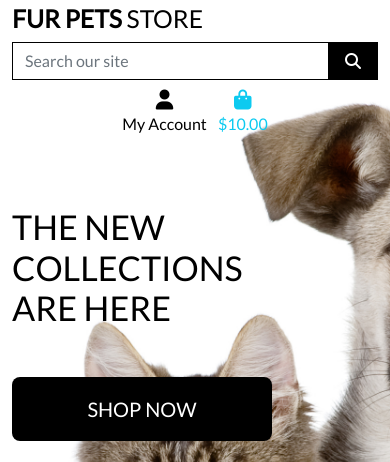
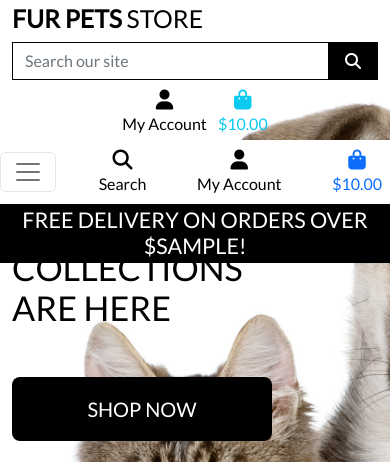
Before and after one commit to ExcellentWish/fur-pet-store, a Django app: template home/templates/home/index.html in a window 390 px wide. Shown: the top 462 px of the page. Run offline with Django 4.2, Linux system fonts and the light colour scheme; the template is opened without the code that fills it: most values are stand-ins (such as "Sample title", 1, 10 or a date in 2020); parts of the project's set-up code (start-up, migrations or seed data) failed here and were passed over; some libraries are stand-ins or nearby versions.

Commit message:
Added mobile header and main navbar

```diff
--- a/templates/base.html
+++ b/templates/base.html
@@ -108,6 +108,20 @@
         </ul>
       </div>
     </div>
+    <div class="row bg-white">
+      <nav class="navbar navbar-expand-lg navbar-light w-100">
+          <button class="navbar-toggler" type="button" data-toggle="collapse" data-target="#main-nav" aria-controls="main-nav" aria-expanded="false" aria-label="Toggle navigation">
+              <span class="navbar-toggler-icon"></span>
+          </button>
+          {% include 'includes/mobile-top-header.html' %}
+          {% include 'includes/main-nav.html' %}
+      </nav>
+  </div>
+  <div id="delivery-banner" class="row text-center">
+      <div class="col bg-black text-white">
+          <h4 class="logo-font my-1">Free delivery on orders over ${{ free_shipping_threshold }}!</h4>
+      </div>
+  </div>
   </header>
   {% if messages %}
   <div class="message-container"></div>
--- /dev/null
+++ b/templates/includes/main-nav.html
@@ -0,0 +1,51 @@
+<div class="collapse navbar-collapse" id="main-nav">
+    <ul class="navbar-nav w-auto mx-auto">
+        <li class="nav-item dropdown">
+            <a class="logo-font font-weight-bold nav-link text-black mr-5" href="#" id="all-products-link" data-bs-toggle="dropdown" aria-haspopup="true" aria-expanded="false">
+                All Products
+            </a>
+            <div class="dropdown-menu border-0" aria-labelledby="all-products-link">
+                <a href="" class="dropdown-item">By Price</a>
+                <a href="" class="dropdown-item ">By Rating</a>
+                <a href="" class="dropdown-item ">By Category</a>
+                <a href="" class="dropdown-item">All Products</a>
+            </div>
+        </li>
+
+        <li class="nav-item dropdown">
+            <a class="logo-font font-weight-bold nav-link text-black mr-5" href="#" id="food-link" data-bs-toggle="dropdown" aria-haspopup="true" aria-expanded="false">
+                Food
+            </a>
+            <div class="dropdown-menu border-0" aria-labelledby="food-link">
+                <a href="" class="dropdown-item">Dry</a>
+                <a href="" class="dropdown-item">Can</a>
+                <a href="" class="dropdown-item">Threats</a>
+                <a href="" class="dropdown-item">All Food</a>
+            </div>
+        </li>
+
+        <li class="nav-item dropdown">
+            <a class="logo-font font-weight-bold nav-link text-black mr-5" href="#" id="bed-leads-toys-link" data-bs-toggle="dropdown" aria-haspopup="true" aria-expanded="false">
+                Toys &amp; Bedding &amp; Leads
+            </a>
+            <div class="dropdown-menu border-0" aria-labelledby="bed-leads-toys-link">
+                <a href="" class="dropdown-item">Bedding</a>
+                <a href="" class="dropdown-item">Toys</a>
+                <a href="" class="dropdown-item">Leads &amp; Collors</a>
+                <a href="" class="dropdown-item">All Products</a>
+            </div>
+        </li>
+
+        <li class="nav-item dropdown">
+            <a class="logo-font font-weight-bold nav-link text-black" href="#" id="specials-link" data-bs-toggle="dropdown" aria-haspopup="true" aria-expanded="false">
+                Special Offers
+            </a>
+            <div class="dropdown-menu border-0" aria-labelledby="specials-link">
+                <a href="" class="dropdown-item">New Arrivals</a>
+                <a href="" class="dropdown-item">Deals</a>
+                <a href="" class="dropdown-item">Clearance</a>
+                <a href="" class="dropdown-item">All Specials</a>
+            </div>
+        </li>
+    </ul>
+</div>
--- /dev/null
+++ b/templates/includes/mobile-top-header.html
@@ -0,0 +1,56 @@
+<li class="list-inline-item">
+    <a class="text-black nav-link d-block d-lg-none" href="#" id="mobile-search" data-toggle="dropdown" aria-haspopup="true" aria-expanded="false">
+        <div class="text-center">
+            <div><i class="fas fa-search fa-lg"></i></div>
+            <p class="my-0">Search</p>
+        </div>
+    </a>
+    <div class="dropdown-menu border-0 w-100 p-3 rounded-0 my-0" aria-labelledby="mobile-search">
+        <form class="form" method="GET" action="">
+            <div class="input-group w-100">
+                <input class="form-control border border-black rounded-0" type="text" name="q" placeholder="Search our site">
+                <div class="input-group-append">
+                    <button class="form-control form-control btn btn-black border border-black rounded-0" type="submit">
+                        <span class="icon">
+                            <i class="fas fa-search"></i>
+                        </span>
+                    </button>
+                </div>
+            </div>
+        </form>
+    </div>
+</li>
+<li class="list-inline-item dropdown">
+    <a class="text-black nav-link d-block d-lg-none" href="#" id="user-options" data-toggle="dropdown" aria-haspopup="true" aria-expanded="false">
+        <div class="text-center">
+            <div><i class="fas fa-user fa-lg"></i></div>
+            <p class="my-0">My Account</p>
+        </div>
+    </a>
+    <div class="dropdown-menu border-0" aria-labelledby="user-options">
+        {% if request.user.is_authenticated %}
+            {% if request.user.is_superuser %}
+                <a href="{% url 'account_logout' %}" class="dropdown-item">Product Management</a>
+            {% endif %}
+            <a href="" class="dropdown-item">My Profile</a>
+            <a href="{% url 'account_logout' %}" class="dropdown-item">Logout</a>
+        {% else %}
+            <a href="{% url 'account_signup' %}" class="dropdown-item">Register</a>
+            <a href="{% url 'account_login' %}" class="dropdown-item">Login</a>
+        {% endif %}
+    </div>
+</li>
+<li class="list-inline-item">
+    <a class="{% if grand_total %}text-primary font-weight-bold{% else %}text-black{% endif %} nav-link d-block d-lg-none" href="">
+        <div class="text-center">
+            <div><i class="fas fa-shopping-bag fa-lg"></i></div>
+            <p class="my-0">
+                {% if grand_total %}
+                    ${{ grand_total|floatformat:2 }}
+                {% else %}
+                    $0.00
+                {% endif %}
+            </p>
+        </div>
+    </a>
+</li>
```
